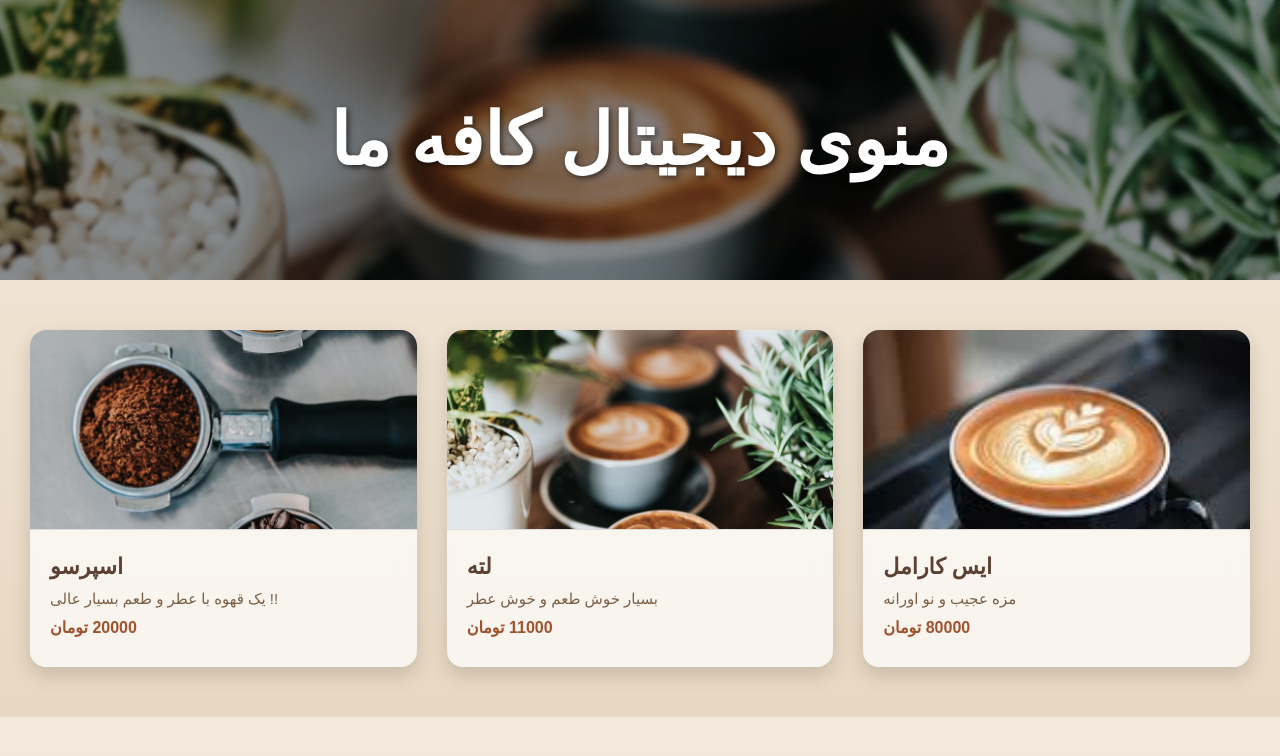
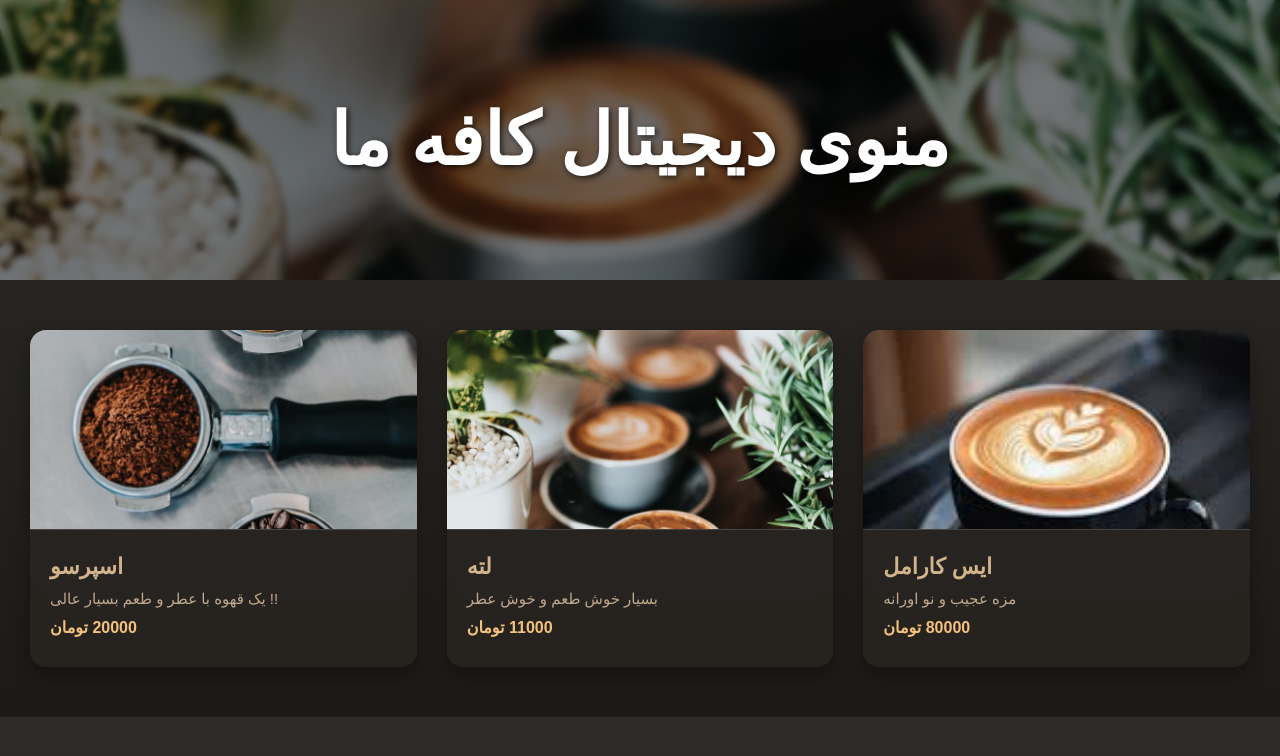
Before and after one commit to AmirMosafery/Coffee-Shop-Menu, a Django app: page / in a window 1280 px wide. Shown: the top 756 px of the page. Run offline with Django 5.2, Linux system fonts and the light colour scheme; data comes from the database, SQL or seed files in the repository; some web fonts are replaced.

Commit message:
Change Color Palette

```diff
--- a/static/css/style.css
+++ b/static/css/style.css
@@ -1,12 +1,12 @@
-*{
+* {
   box-sizing: border-box;
 }
 
 body {
   margin: 0;
   font-family: 'Vazir', sans-serif;
-      background: linear-gradient(to bottom, #f3e9dc, #e8d8c3);
-      color: #3e2f1c;
+  background: linear-gradient(to bottom, #2e2b28, #1c1a18);
+  color: #e0d6c3;
 }
 
 header {
@@ -22,7 +22,7 @@
   text-align: center;
   font-size: 36px;
   font-weight: bold;
-      text-shadow: 2px 2px 6px rgba(0,0,0,0.6);
+  text-shadow: 2px 2px 6px rgba(0,0,0,0.7);
 }
 
 header::after {
@@ -30,8 +30,8 @@
   position: absolute;
   top: 0; left: 0;
   width: 100%; height: 100%;
-      background: rgba(0,0,0,0.4);
-      backdrop-filter: blur(2px);
+  background: rgba(0,0,0,0.5);
+  backdrop-filter: blur(3px);
 }
 
 header h1 {
@@ -47,11 +47,11 @@
 }
 
 .item {
-      background: rgba(255, 255, 255, 0.7);
+  background: rgba(40, 37, 34, 0.85);
   border-radius: 16px;
   overflow: hidden;
-      box-shadow: 0 8px 20px rgba(0,0,0,0.15);
-      backdrop-filter: blur(8px);
+  box-shadow: 0 8px 20px rgba(0,0,0,0.3);
+  backdrop-filter: blur(6px);
   transition: transform 0.3s ease, box-shadow 0.3s ease;
   animation: fadeIn 0.8s ease forwards;
   opacity: 0;
@@ -59,14 +59,14 @@
 
 .item:hover {
   transform: translateY(-8px);
-      box-shadow: 0 12px 24px rgba(0,0,0,0.2);
+  box-shadow: 0 12px 24px rgba(0,0,0,0.4);
 }
 
 .item img {
   width: 100%;
   height: 200px;
   object-fit: cover;
-      border-bottom: 1px solid #ddd;
+  border-bottom: 1px solid #444;
 }
 
 .item-content {
@@ -76,19 +76,19 @@
 .item-content h3 {
   margin: 0;
   font-size: 22px;
-      color: #5c4033;
+  color: #d2b48c;
 }
 
 .item-content p {
   margin: 10px 0;
   font-size: 15px;
-      color: #7a5e45;
+  color: #c0a98f;
 }
 
 .price {
   font-weight: bold;
   font-size: 16px;
-      color: #a0522d;
+  color: #f4c27e;
 }
 
 @keyframes fadeIn {
```
Lines whose indentation alone changed are shown as unchanged.
